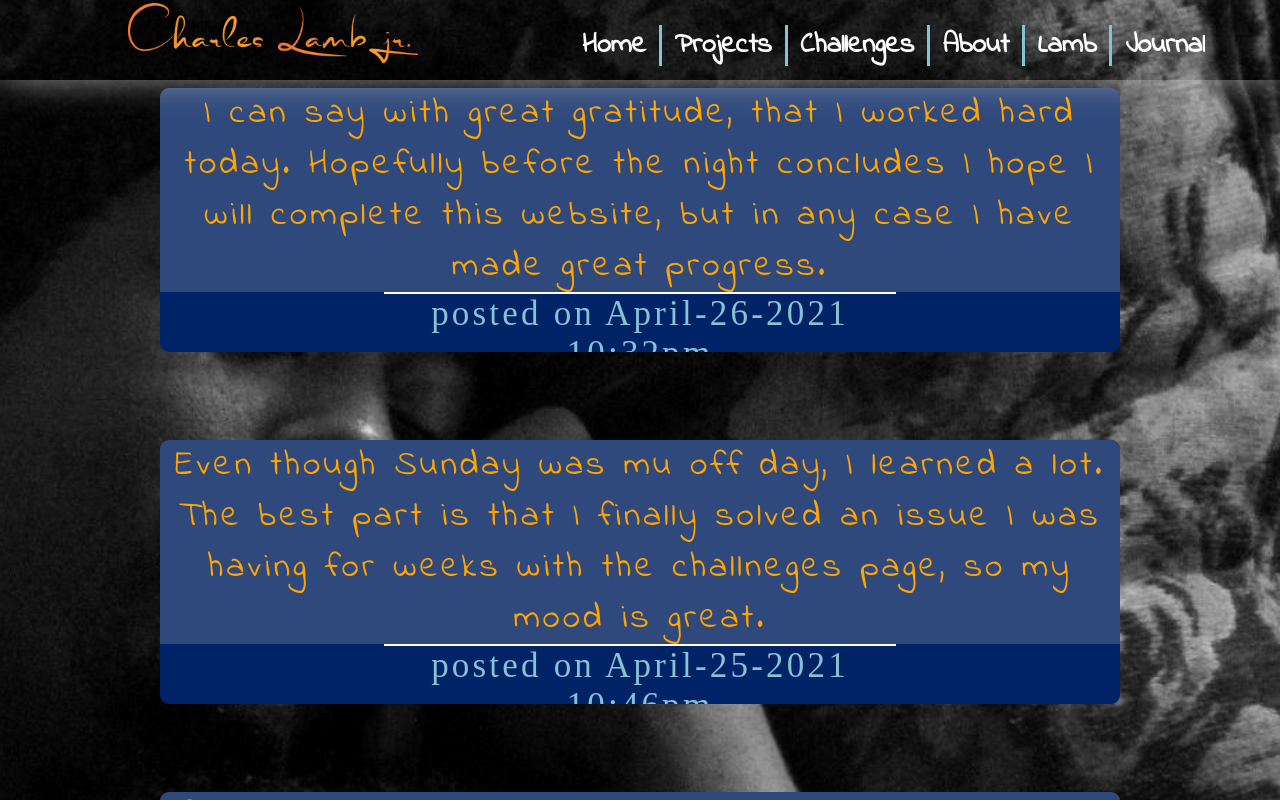
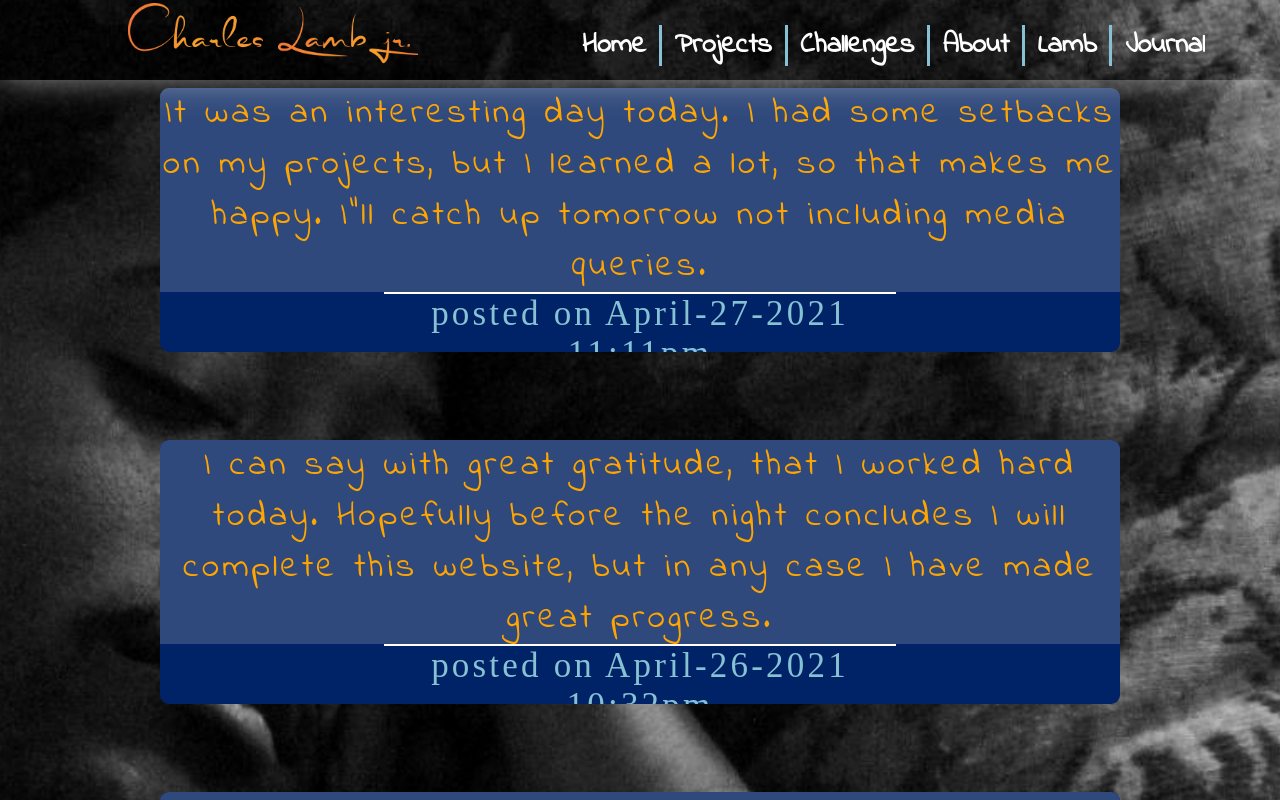
Before and after one commit to cyberstizz/charleslambjr, a React (Create React App) app: page /journal in a window 1280 px wide. Built offline with nearby package versions, Linux system fonts and the light colour scheme; a web font is replaced by a local one.

Commit message:
added todays jornal

```diff
--- a/src/components/Journal.js
+++ b/src/components/Journal.js
@@ -62,7 +62,8 @@ const JournalEntry = (props) =>{
 
 return(
        <div id='entireJournalPage'>
-<JournalEntry dateTime={'April-26-2021 10:32pm'} entry={'I can say with great gratitude, that I worked hard today. Hopefully before the night concludes I hope I will complete this website, but in any case I have made great progress.'} />
+ <JournalEntry dateTime={'April-27-2021 11:11pm'} entry={'It was an interesting day today. I had some setbacks on my projects, but I learned a lot, so that makes me happy. I"ll catch up tomorrow not including media queries.'} />
+<JournalEntry dateTime={'April-26-2021 10:32pm'} entry={'I can say with great gratitude, that I worked hard today. Hopefully before the night concludes I will complete this website, but in any case I have made great progress.'} />
 <JournalEntry dateTime={'April-25-2021 10:46pm'} entry={'Even though Sunday was mu off day, I learned a lot. The best part is that I finally solved an issue I was having for weeks with the challneges page, so my mood is great.'} />
 <JournalEntry dateTime={'April-24-2021 11:43pm'} entry={'Another incredible day. Besides hitting new highs on my shoulder press I have pretty much completed the Lamb page of this portfolio.tomorrows forecast... Sunday rest'} />
 <JournalEntry dateTime={'April-23-2021 9:45pm'} entry={'What a day! spent the majority of the day practicing the pern stack and good ol typing. tomorrows forecast, more work'} />
```
